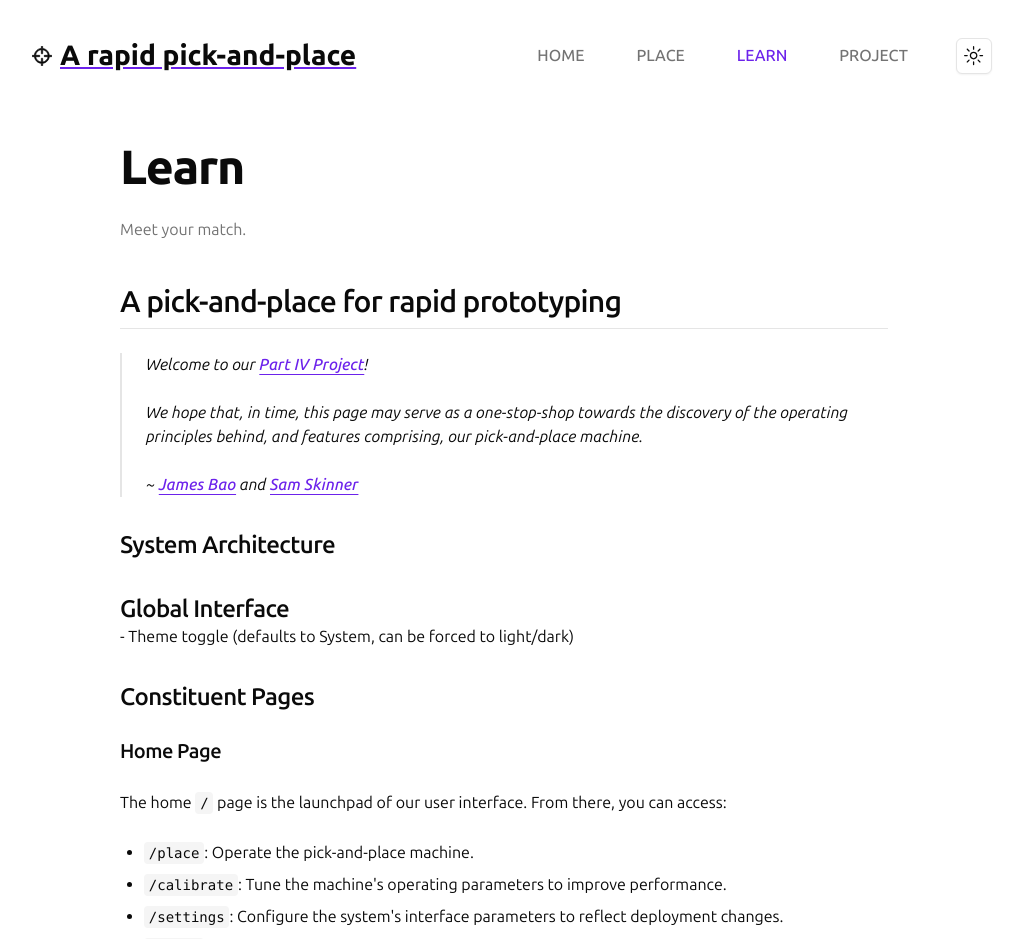
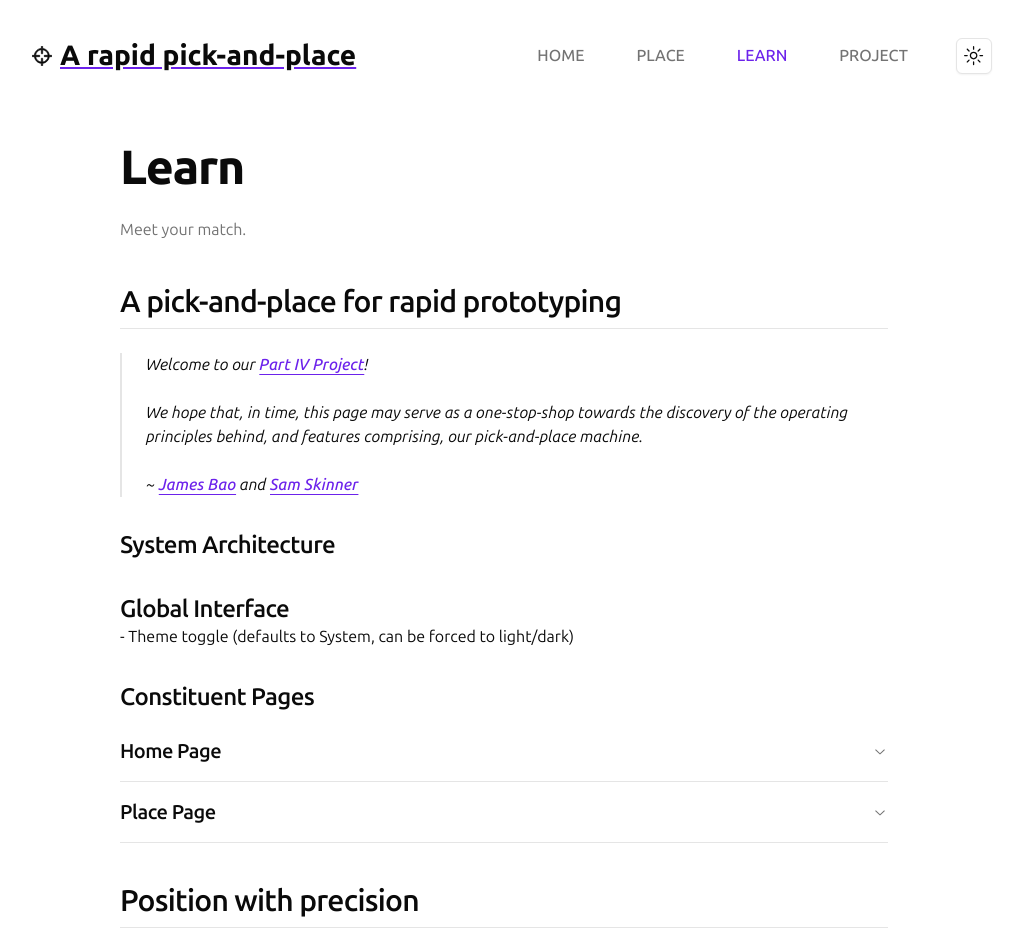
Before and after one commit to p4p-83/interface, a Next.js app in the folder client/: page /learn in a window 1280 px wide. Shown: the top 939 px of the page, without its empty margins (136-1159 px from the left). Built offline with nearby package versions, Linux system fonts and the light colour scheme.

Commit message:
feat: :lipstick: add accordion for learn pages

```diff
--- a/client/package.json
+++ b/client/package.json
@@ -11,6 +11,7 @@
   "dependencies": {
     "@eyevinn/webrtc-player": "^0.13.0",
     "@hookform/resolvers": "^3.7.0",
+    "@radix-ui/react-accordion": "^1.2.0",
     "@radix-ui/react-dropdown-menu": "^2.0.6",
     "@radix-ui/react-icons": "^1.3.0",
     "@radix-ui/react-label": "^2.1.0",
--- a/client/src/app/learn/page.tsx
+++ b/client/src/app/learn/page.tsx
@@ -15,7 +15,12 @@ import {
   TypographyList,
   TypographyListItem,
 } from '@/components/ui/typography'
-
+import {
+  Accordion,
+  AccordionContent,
+  AccordionItem,
+  AccordionTrigger,
+} from '@/components/ui/accordion'
 export const metadata: Metadata = GLOBALS.PAGES.getMetadata(GLOBALS.PAGES.LEARN)
 
 export default function Learn() {
@@ -80,10 +85,42 @@ function GlobalInterface() {
 }
 
 function ConstituentPages() {
+  if (false) {
     return (
       <>
         <TypographyH3>Constituent Pages</TypographyH3>
+        <TypographyH4>{GLOBALS.PAGES.HOME.name} Page</TypographyH4>
         <ConstituentHomePage />
+        <TypographyH4>{GLOBALS.PAGES.PLACE.name} Page</TypographyH4>
+        <ConstituentPlacePage />
+      </>
+    )
+  }
+
+  return (
+    <>
+      <TypographyH3>Constituent Pages</TypographyH3>
+      <Accordion type='multiple' className='w-full mt-2'>
+
+        <AccordionItem value={GLOBALS.PAGES.HOME.path}>
+          <AccordionTrigger>
+            <TypographyH4>{GLOBALS.PAGES.HOME.name} Page</TypographyH4>
+          </AccordionTrigger>
+          <AccordionContent>
+            <ConstituentHomePage />
+          </AccordionContent>
+        </AccordionItem>
+
+        <AccordionItem value={GLOBALS.PAGES.PLACE.path}>
+          <AccordionTrigger>
+            <TypographyH4>{GLOBALS.PAGES.PLACE.name} Page</TypographyH4>
+          </AccordionTrigger>
+          <AccordionContent>
+            <ConstituentPlacePage />
+          </AccordionContent>
+        </AccordionItem>
+
+      </Accordion>
     </>
   )
 }
@@ -91,7 +128,6 @@ function ConstituentPages() {
 function ConstituentHomePage() {
   return (
     <>
-      <TypographyH4>{GLOBALS.PAGES.HOME.name} Page</TypographyH4>
       <TypographyP>
         The home <TypographyInlineCode>{GLOBALS.PAGES.HOME.path}</TypographyInlineCode> page is the launchpad of our user interface.
         From there, you can access:
@@ -142,3 +178,38 @@ function ConstituentHomePage() {
     </>
   )
 }
+
+function ConstituentPlacePage() {
+  return (
+    <>
+      <TypographyP>
+        The <TypographyInlineCode>{GLOBALS.PAGES.PLACE.path}</TypographyInlineCode> page is centrepiece of our project.
+      </TypographyP>
+
+      <TypographyP>
+        Note that <TypographyInlineCode>{GLOBALS.PAGES.CALIBRATE.path}</TypographyInlineCode> and <TypographyInlineCode>{GLOBALS.PAGES.SETTINGS.path}</TypographyInlineCode> are implemented as &lsquo;hidden&rsquo; pages, in that they are not visible by default.
+        This design decision is motivated by an intent that they should be scarcely necessary—under regular circumstances, one should not need to access them.
+        On the off-chance that they might become necessary, however, they may be &lsquo;activated&rsquo; by pressing the <TypographyInlineCode>c</TypographyInlineCode> or <TypographyInlineCode>s</TypographyInlineCode> key respectively whilst on the home page—which will cause the respective link to appear.
+      </TypographyP>
+
+      <TypographyP>
+        The home page additionally implements instant keyboard page navigation using the <TypographyInlineCode>Shift</TypographyInlineCode> modifier key.
+        The pages that may be accessed using this feature are:
+      </TypographyP>
+      <TypographyList>
+        <TypographyListItem>
+          <TypographyInlineCode>{GLOBALS.PAGES.PLACE.path}</TypographyInlineCode>: By pressing <TypographyInlineCode>Shift</TypographyInlineCode> + <TypographyInlineCode>P</TypographyInlineCode>
+        </TypographyListItem>
+        <TypographyListItem>
+          <TypographyInlineCode>{GLOBALS.PAGES.CALIBRATE.path}</TypographyInlineCode>: By pressing <TypographyInlineCode>Shift</TypographyInlineCode> + <TypographyInlineCode>C</TypographyInlineCode>
+        </TypographyListItem>
+        <TypographyListItem>
+          <TypographyInlineCode>{GLOBALS.PAGES.SETTINGS.path}</TypographyInlineCode>: By pressing <TypographyInlineCode>Shift</TypographyInlineCode> + <TypographyInlineCode>S</TypographyInlineCode>
+        </TypographyListItem>
+        <TypographyListItem>
+          <TypographyInlineCode>{GLOBALS.PAGES.LEARN.path}</TypographyInlineCode>: By pressing <TypographyInlineCode>Shift</TypographyInlineCode> + <TypographyInlineCode>L</TypographyInlineCode>
+        </TypographyListItem>
+      </TypographyList>
+    </>
+  )
+}
--- /dev/null
+++ b/client/src/components/ui/accordion.tsx
@@ -0,0 +1,57 @@
+'use client'
+
+import * as React from 'react'
+import * as AccordionPrimitive from '@radix-ui/react-accordion'
+import { ChevronDownIcon } from '@radix-ui/react-icons'
+
+import { cn } from '@/lib/utils'
+
+const Accordion = AccordionPrimitive.Root
+
+const AccordionItem = React.forwardRef<
+  React.ElementRef<typeof AccordionPrimitive.Item>,
+  React.ComponentPropsWithoutRef<typeof AccordionPrimitive.Item>
+>(({ className, ...props }, ref) => (
+  <AccordionPrimitive.Item
+    ref={ref}
+    className={cn('border-b', className)}
+    {...props}
+  />
+))
+AccordionItem.displayName = 'AccordionItem'
+
+const AccordionTrigger = React.forwardRef<
+  React.ElementRef<typeof AccordionPrimitive.Trigger>,
+  React.ComponentPropsWithoutRef<typeof AccordionPrimitive.Trigger>
+>(({ className, children, ...props }, ref) => (
+  <AccordionPrimitive.Header className="flex">
+    <AccordionPrimitive.Trigger
+      ref={ref}
+      className={cn(
+        'flex flex-1 items-center justify-between py-4 text-sm font-medium transition-all hover:underline [&[data-state=open]>svg]:rotate-180',
+        className
+      )}
+      {...props}
+    >
+      {children}
+      <ChevronDownIcon className="h-4 w-4 shrink-0 text-muted-foreground transition-transform duration-200" />
+    </AccordionPrimitive.Trigger>
+  </AccordionPrimitive.Header>
+))
+AccordionTrigger.displayName = AccordionPrimitive.Trigger.displayName
+
+const AccordionContent = React.forwardRef<
+  React.ElementRef<typeof AccordionPrimitive.Content>,
+  React.ComponentPropsWithoutRef<typeof AccordionPrimitive.Content>
+>(({ className, children, ...props }, ref) => (
+  <AccordionPrimitive.Content
+    ref={ref}
+    className="overflow-hidden text-sm data-[state=closed]:animate-accordion-up data-[state=open]:animate-accordion-down"
+    {...props}
+  >
+    <div className={cn('pb-4 pt-0', className)}>{children}</div>
+  </AccordionPrimitive.Content>
+))
+AccordionContent.displayName = AccordionPrimitive.Content.displayName
+
+export { Accordion, AccordionItem, AccordionTrigger, AccordionContent }
```
Also changed, not shown: 1 other file (tests, documents, lock files or other folders). Lines whose indentation alone changed are shown as unchanged.
